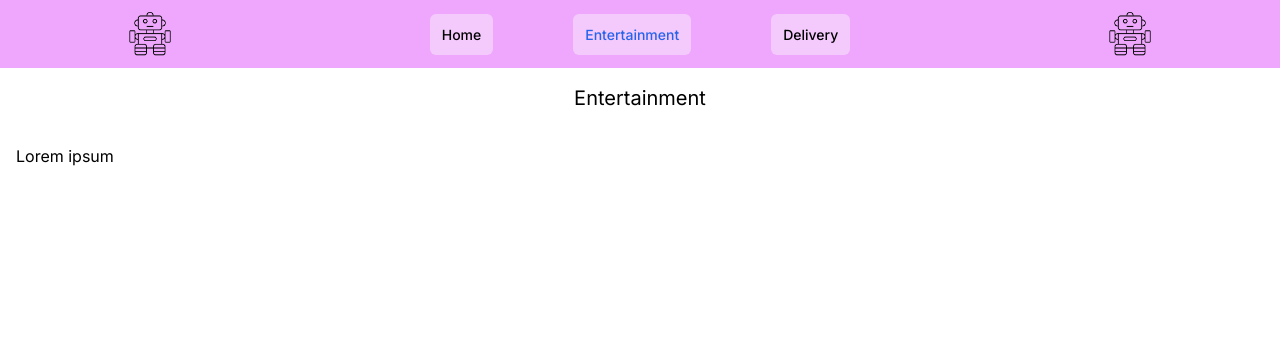
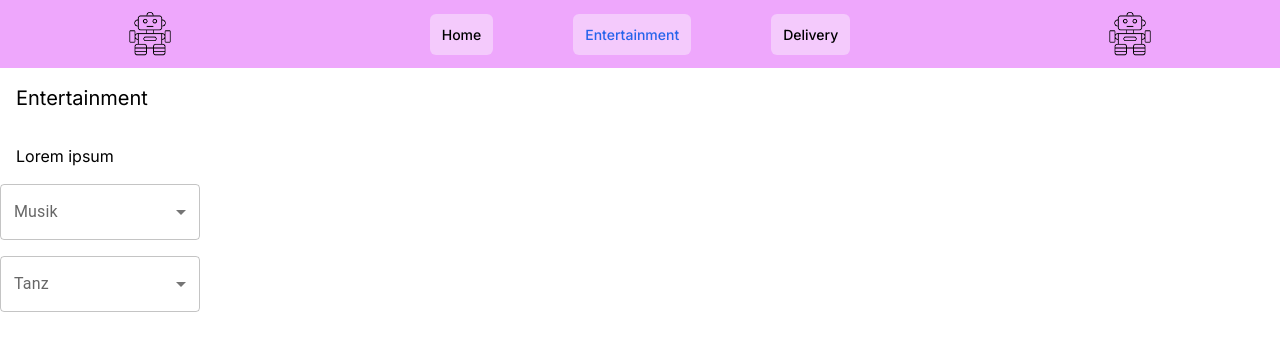
Before and after one commit to LeoPilgram/robertaUI2, a Next.js app: page /entertainment in a window 1280 px wide. Shown: the top 350 px of the page. Built offline with nearby package versions, Linux system fonts and the light colour scheme.

Commit message:
Dropdown component created with Material UI

```diff
--- a/package.json
+++ b/package.json
@@ -9,6 +9,9 @@
     "lint": "next lint"
   },
   "dependencies": {
+    "@emotion/react": "^11.11.4",
+    "@emotion/styled": "^11.11.5",
+    "@mui/material": "^5.15.17",
     "autoprefixer": "^10.4.19",
     "clsx": "^2.1.1",
     "next": "14.2.2",
--- a/src/app/delivery/page.tsx
+++ b/src/app/delivery/page.tsx
@@ -1,7 +1,7 @@
 export default function DeliveryPage() {
   return (
     <div>
-      <h1 className="text-center text-xl p-4">Delivery</h1>
+      <h1 className="text-left text-xl p-4">Delivery</h1>
       <p className="p-4">Lorem ipsum</p>
     </div>
   );
--- a/src/app/entertainment/page.tsx
+++ b/src/app/entertainment/page.tsx
@@ -1,8 +1,38 @@
+import BasicSelect from '@/components/Dropdown';
+
 export default function EntertainmentPage() {
   return (
     <div>
-      <h1 className="text-center text-xl p-4">Entertainment</h1>
-      <p className="p-4">Lorem ipsum</p>
+      <div>
+        <h1 className="text-left text-xl p-4">Entertainment</h1>
+        <p className="p-4">Lorem ipsum</p>
+      </div>
+
+      <div className="mb-4">
+        {' '}
+        {/* Add margin bottom to create space */}
+        <BasicSelect
+          label="Musik"
+          options={[
+            { value: 1, label: 'Song 1' },
+            { value: 2, label: 'Song 2' },
+            { value: 3, label: 'Song 3' },
+          ]}
+        />
+      </div>
+
+      <div>
+        {' '}
+        {/* Another dropdown */}
+        <BasicSelect
+          label="Tanz"
+          options={[
+            { value: 1, label: 'Tanz 1' },
+            { value: 2, label: 'Tanz 2' },
+            { value: 3, label: 'Tanz 3' },
+          ]}
+        />
+      </div>
     </div>
   );
 }
--- a/src/app/process/page.tsx
+++ b/src/app/process/page.tsx
@@ -1,7 +1,7 @@
 export default function Process() {
   return (
     <div>
-      <h1 className="text-center text-xl p-4">Process</h1>
+      <h1 className="text-left text-xl p-4">Process</h1>
       <p className="p-4">Lorem ipsum</p>
     </div>
   );
--- /dev/null
+++ b/src/components/Dropdown.tsx
@@ -0,0 +1,45 @@
+'use client';
+
+import * as React from 'react';
+import Box from '@mui/material/Box';
+import InputLabel from '@mui/material/InputLabel';
+import MenuItem from '@mui/material/MenuItem';
+import FormControl from '@mui/material/FormControl';
+import Select, { SelectChangeEvent } from '@mui/material/Select';
+
+interface BasicSelectProps {
+  label: string;
+  options: { value: any; label: string }[];
+}
+
+export default function BasicSelect({
+  label,
+  options,
+}: BasicSelectProps) {
+  const [value, setValue] = React.useState('');
+
+  const handleChange = (event: SelectChangeEvent) => {
+    setValue(event.target.value as string);
+  };
+
+  return (
+    <Box sx={{ minWidth: 120 }}>
+      <FormControl sx={{ width: '200px' }}>
+        <InputLabel id="basic-select-label">{label}</InputLabel>
+        <Select
+          labelId="basic-select-label"
+          id="basic-select"
+          value={value}
+          label={label}
+          onChange={handleChange}
+        >
+          {options.map((option) => (
+            <MenuItem key={option.value} value={option.value}>
+              {option.label}
+            </MenuItem>
+          ))}
+        </Select>
+      </FormControl>
+    </Box>
+  );
+}
```
Also changed, not shown: 1 other file (tests, documents, lock files or other folders).
